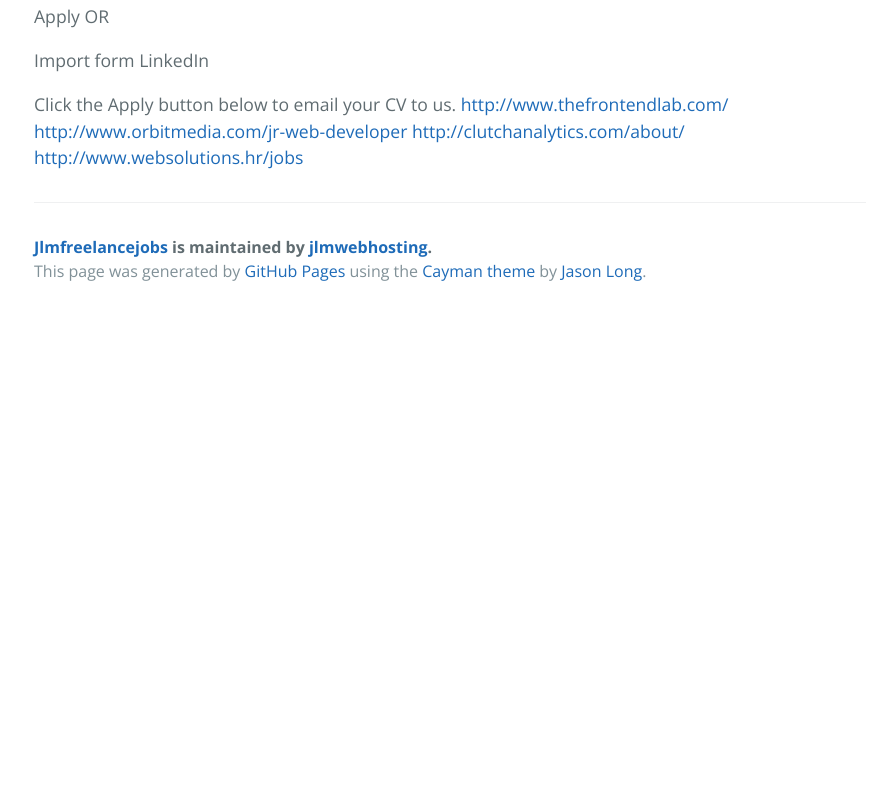
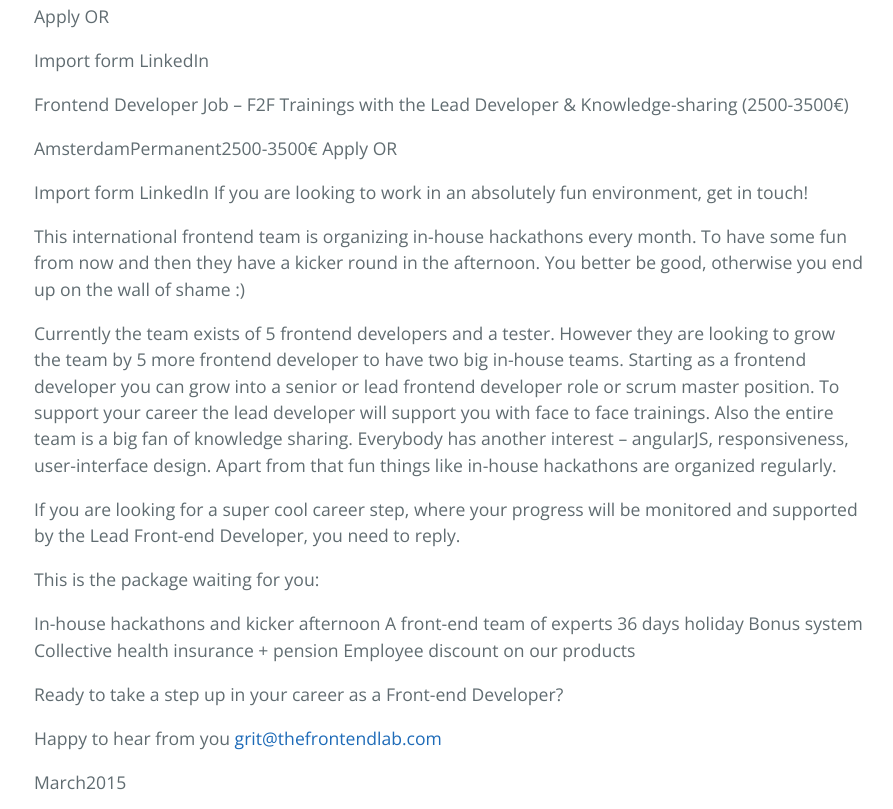
Before and after one commit to jlmwebhosting/jlmfreelancejobs, a plain HTML site: page index.html in a window 1280 px wide. Shown: the part 4385-5194 px from the top of the page, without its empty margins (190-1083 px from the left). Before the commit the page ends 4700 px from the top, so only its background shows below. Drawn offline with nearby package versions, Linux system fonts and the light colour scheme.

```diff
--- a/index.html
+++ b/index.html
@@ -174,6 +174,36 @@
 
 <p>Import form LinkedIn</p>
 
+<p>Frontend Developer Job – F2F Trainings with the Lead Developer &amp; Knowledge-sharing (2500-3500€)</p>
+
+<p>AmsterdamPermanent2500-3500€
+Apply
+OR</p>
+
+<p>Import form LinkedIn
+ If you are looking to work in an absolutely fun environment, get in touch!</p>
+
+<p>This international frontend team is organizing in-house hackathons every month. To have some fun from now and then they have a kicker round in the afternoon. You better be good, otherwise you end up on the wall of shame :)</p>
+
+<p>Currently the team exists of 5 frontend developers and a tester. However they are looking to grow the team by 5 more frontend developer to have two big in-house teams. Starting as a frontend developer you can grow into a senior or lead frontend developer role or scrum master position. To support your career the lead developer will support you with face to face trainings. Also the entire team is a big fan of knowledge sharing. Everybody has another interest – angularJS, responsiveness, user-interface design. Apart from that fun things like in-house hackathons are organized regularly.</p>
+
+<p>If you are looking for a super cool career step, where your progress will be monitored and supported by the Lead Front-end Developer, you need to reply.</p>
+
+<p>This is the package waiting for you:</p>
+
+<p>In-house hackathons and kicker afternoon
+A front-end team of experts
+36 days holiday
+Bonus system
+Collective health insurance + pension
+Employee discount on our products</p>
+
+<p>Ready to take a step up in your career as a Front-end Developer?</p>
+
+<p>Happy to hear from you <a href="mailto:grit@thefrontendlab.com">grit@thefrontendlab.com</a></p>
+
+<p>March2015</p>
+
 <p>Click the Apply button below to email your CV to us.
 <a href="http://www.thefrontendlab.com/">http://www.thefrontendlab.com/</a>
 <a href="http://www.orbitmedia.com/jr-web-developer">http://www.orbitmedia.com/jr-web-developer</a>
```
Also changed, not shown: params.json (+1 -1 lines).
